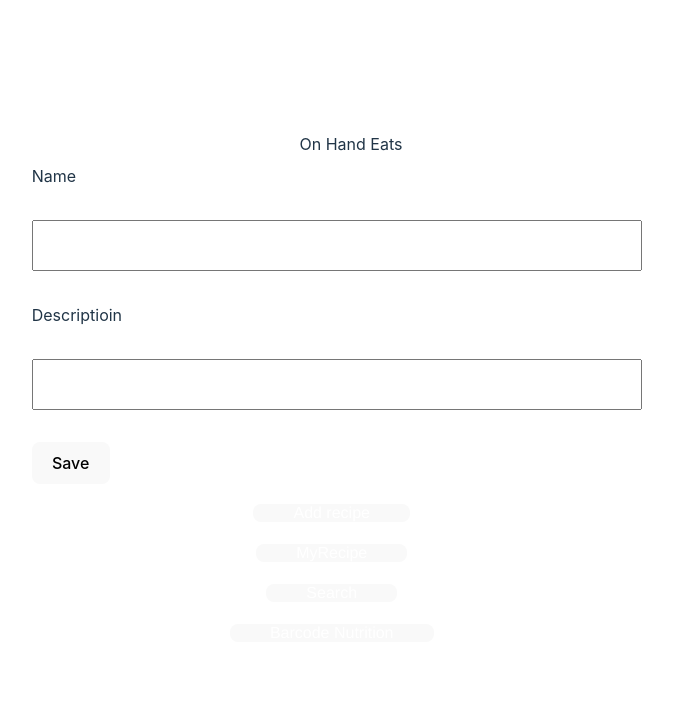
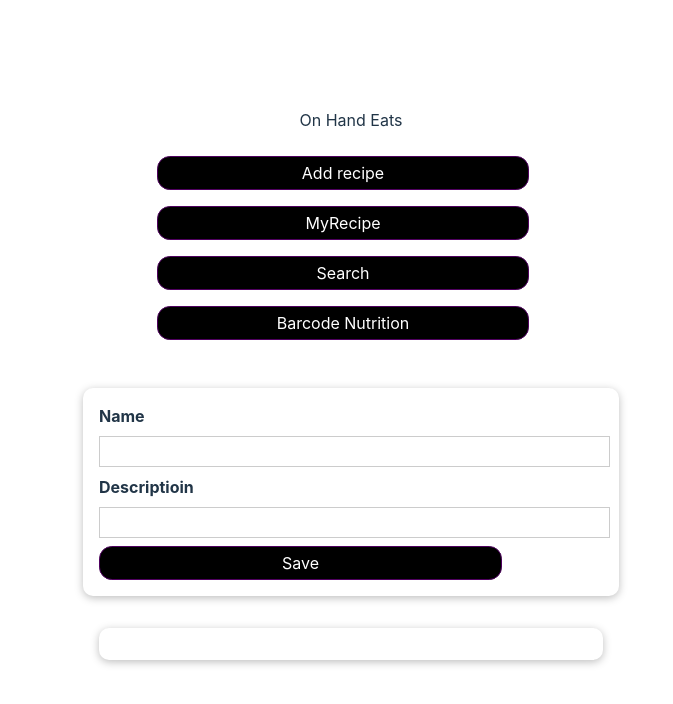
Before and after one commit to OroLit/on-hand-eats, a React (Vite) app: page / in a window 1280 px wide. Shown: the top 704 px of the page, without its empty margins (169-842 px from the left). Built offline with nearby package versions, Linux system fonts and the light colour scheme.

Commit message:
Update with latest changes

```diff
--- a/src/App.jsx
+++ b/src/App.jsx
@@ -1,22 +1,33 @@
 import Home from './pages/Home';
 import './App.css';
+import RecipeList from './components/RecipeAdder/RecipeList';
+import React, { useState } from 'react';
+import RecipeForm from './components/RecipeAdder/RecipeForm';
 
 function App() {
-  const YOUR_APP_ID = '32094c0f'
-  const YOUR_APP_KEY = '7bdff98b8099c04bc7aa83cccbc70f04'
+  const [recipeList, setRecipeList] = useState([]);
+ // const YOUR_APP_ID = '32094c0f'
+ // const YOUR_APP_KEY = '7bdff98b8099c04bc7aa83cccbc70f04'
+  const addRecipeHandler = (recipeName, recipeDescription) => {
+    setRecipeList((prevRecipeList) => {
+      return [...prevRecipeList, { name: recipeName, Desription: recipeDescription, id: Math.random().toString() }];
+    });
+  }
 
 
-  async function getRecipes () {
+  /*async function getRecipes () {
     let result = await fetch('https://api.edamam.com/api/recipes/v2/recipe-finder?type=public&app_id=YOUR_APP_ID&app_key=YOUR_APP_KEY'
      );
     console.log(result.data)
-  }
+  }*/
 
   return (
     <div className="app">
       <section id="menu-bar">
         <header id="logo">On Hand Eats</header>
           <Home  />
+          <RecipeForm onAddRecipe={addRecipeHandler}/>
+          <RecipeList recipe={recipeList}/>
         </section>
       </div>
   )
--- a/src/UI/Button.jsx
+++ b/src/UI/Button.jsx
@@ -3,8 +3,11 @@ import styles from './Button.module.css';
 
 const Button = props => {
     return (
-      <button type={props.type} className={styles.button} onClick={props.onClick}>
-        {props.children}
+      <button
+      type={props.type || 'button'}
+      className={styles.button}
+      onClick={props.onClick}
+      >{props.children}
       </button>
     );
   };
--- a/src/UI/Button.module.css
+++ b/src/UI/Button.module.css
@@ -1,12 +1,21 @@
 
 .button {
+    font: inherit;
+    border: 1px solid #4f005f;
+    background: black;
     color: white;
-    font-size: 16px;
-    font-family: "Helvetica Neue Light", "Helvetica Neue", Helvetica, Arial, "Lucida Grande", sans-serif;
-    padding: 0 40px;
-    border: none;
-}
-.button:hover {
-    background-color: #ff9c4a;
-    color: #EEE;
-}
+    padding: 0.25rem 1rem;
+    cursor: pointer;
+    border-radius: 0.80rem;
+    width: 80%;
+  }
+
+  .button:hover,
+  .button:active {
+    background: #741188;
+    border-color: #741188;
+  }
+
+  .button:focus {
+    outline: none;
+  }
--- a/src/UI/Card.jsx
+++ b/src/UI/Card.jsx
@@ -3,7 +3,7 @@ import classes from'./Card.module.css';
 
 function Card (props) {
     return(
-        <div className={classes.Card}>{props.children}</div>
+        <div className={`${classes.card} ${props.className}`}>{props.children}</div>
     )
 };
 
--- a/src/components/RecipeAdder/RecipeForm.jsx
+++ b/src/components/RecipeAdder/RecipeForm.jsx
@@ -1,20 +1,51 @@
-import React from "react";
+import React, { useState } from "react";
 import Card from "../../UI/Card";
-import './RecipeForm.css';
+import classes from './RecipeForm.module.css';
+import Button from "../../UI/button";
 
-function RecipeForm() {
+
+
+function RecipeForm(props) {
+    const [enteredRecipeName, setEnteredRecipeName] = useState('');
+    const [enteredDescription, setEnteredDescription] = useState('');
+
     const addRecipeHandler = (event) => {
         event.preventDefault();
+        if (enteredRecipeName.trim().length ===0 || enteredDescription.trim().length ===0) {
+            return;
+        }
+        props.onAddRecipe(enteredRecipeName, enteredDescription);
+        setEnteredRecipeName('')
+        setEnteredDescription('')
     }
 
+    const recipeChangeHandler = (event) => {
+        setEnteredRecipeName(event.target.value)
+    }
+    const descriptionChangeHandler = (event) => {
+        setEnteredDescription(event.target.value)
+    }
+
+
+
     return (
-        <Card>
+        <Card className={classes.input}>
             <form onSubmit={addRecipeHandler}>
                 <label>Name</label>
-                <input type='text' className="input"/>
+                <input
+                type='text'
+                className="input"
+                value={enteredRecipeName}
+                onChange={recipeChangeHandler}
+                />
                 <label>Descriptioin</label>
-                <input type='text' className="input"/>
-                <button type='submit'>Save</button>
+                <input
+                type='text'
+                className="input"
+                value={enteredDescription}
+                onChange={descriptionChangeHandler}
+                />
+                <Button type='submit'>Save</Button>
             </form>
         </Card>
     )
--- a/src/components/RecipeAdder/RecipeForm.css
+++ b/src/components/RecipeAdder/RecipeForm.module.css
@@ -18,6 +18,7 @@
     border: 1px solid #ccc;
     padding: 0.15rem;
     margin-bottom: 0.5rem;
+    color: white;
   }
 
   .input input:focus {
--- /dev/null
+++ b/src/components/RecipeAdder/RecipeList.jsx
@@ -0,0 +1,19 @@
+import React from "react";
+import Card from "../../UI/Card";
+import classes from './RecipeList.module.css'
+
+function RecipeList(props) {
+    return (
+        <Card className={classes.recipe}>
+        <ul>
+          {props.recipe.map((recipe) => (
+            <li key={recipe.id}>
+              {recipe.name} ({recipe.desricption})
+            </li>
+          ))}
+      </ul>
+      </Card>
+    );
+};
+
+export default RecipeList;
--- /dev/null
+++ b/src/components/RecipeAdder/RecipeList.module.css
@@ -0,0 +1,16 @@
+.recipe {
+    margin: 2rem auto;
+    width: 90%;
+    max-width: 40rem;
+  }
+
+  .recipe ul {
+    list-style: none;
+    padding: 1rem;
+  }
+
+  .recipe li {
+    border: 1px solid #ccc;
+    margin: 0.5rem 0;
+    padding: 0.5rem;
+  }
--- a/src/index.css
+++ b/src/index.css
@@ -3,10 +3,9 @@
   font-size: 16px;
   line-height: 24px;
   font-weight: 400;
-
   color-scheme: light dark;
-  color: rgba(255, 255, 255, 0.87);
-  background-color: #242424;
+  color: black;
+  background-color: white;
 
   font-synthesis: none;
   text-rendering: optimizeLegibility;
--- a/src/pages/Home.jsx
+++ b/src/pages/Home.jsx
@@ -3,13 +3,11 @@ import BarcodeNutrition from "../components/BarcodeNutrition";
 import AddRecipe from "../components/RecipeAdder/AddRecipe";
 import MyRecipe from "../components/MyRecipe";
 import Search from "../components/Search";
-import RecipeForm from "../components/RecipeAdder/RecipeForm";
 import './Home.css';
 
 function Home () {
     return (
         <div className="menu">
-            <RecipeForm />
             <nav className="navigation">
                 <ul><AddRecipe /></ul>
                 <ul><MyRecipe /></ul>
```
